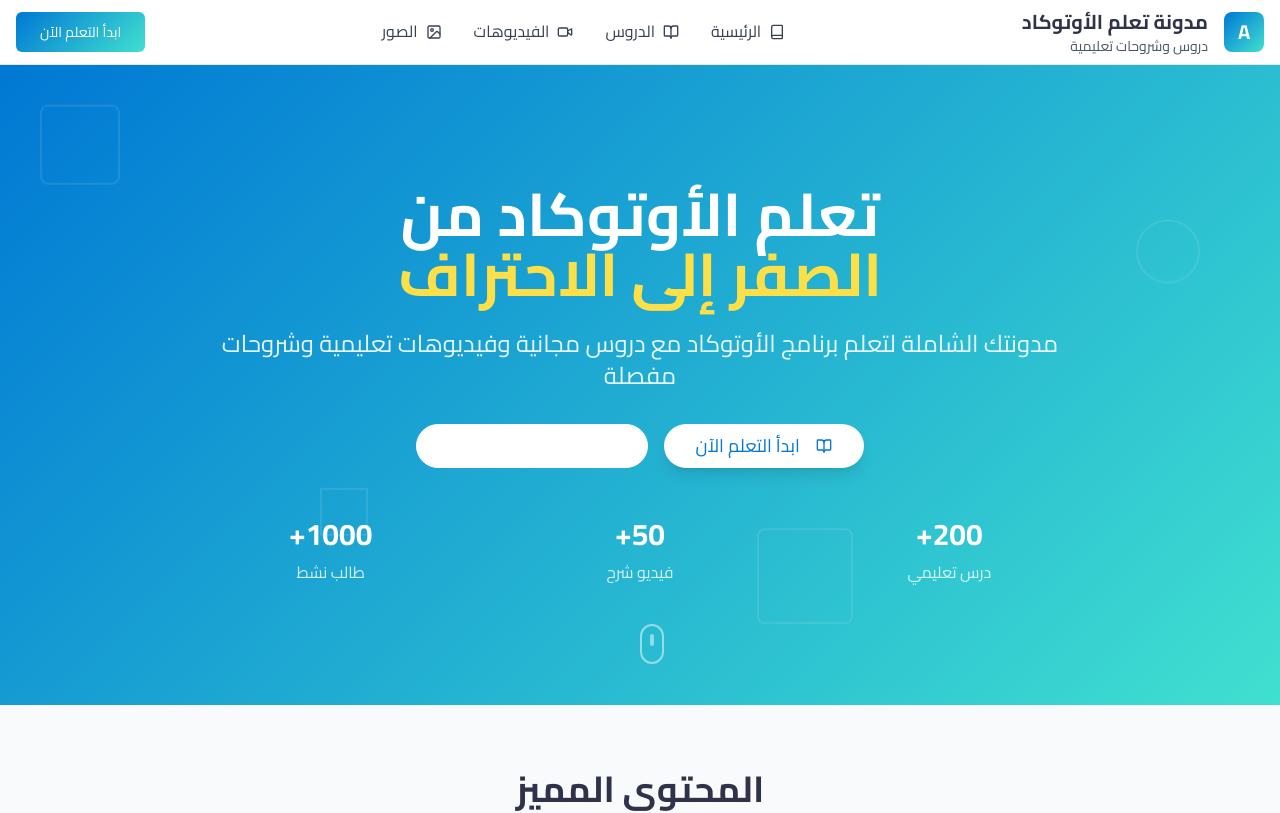
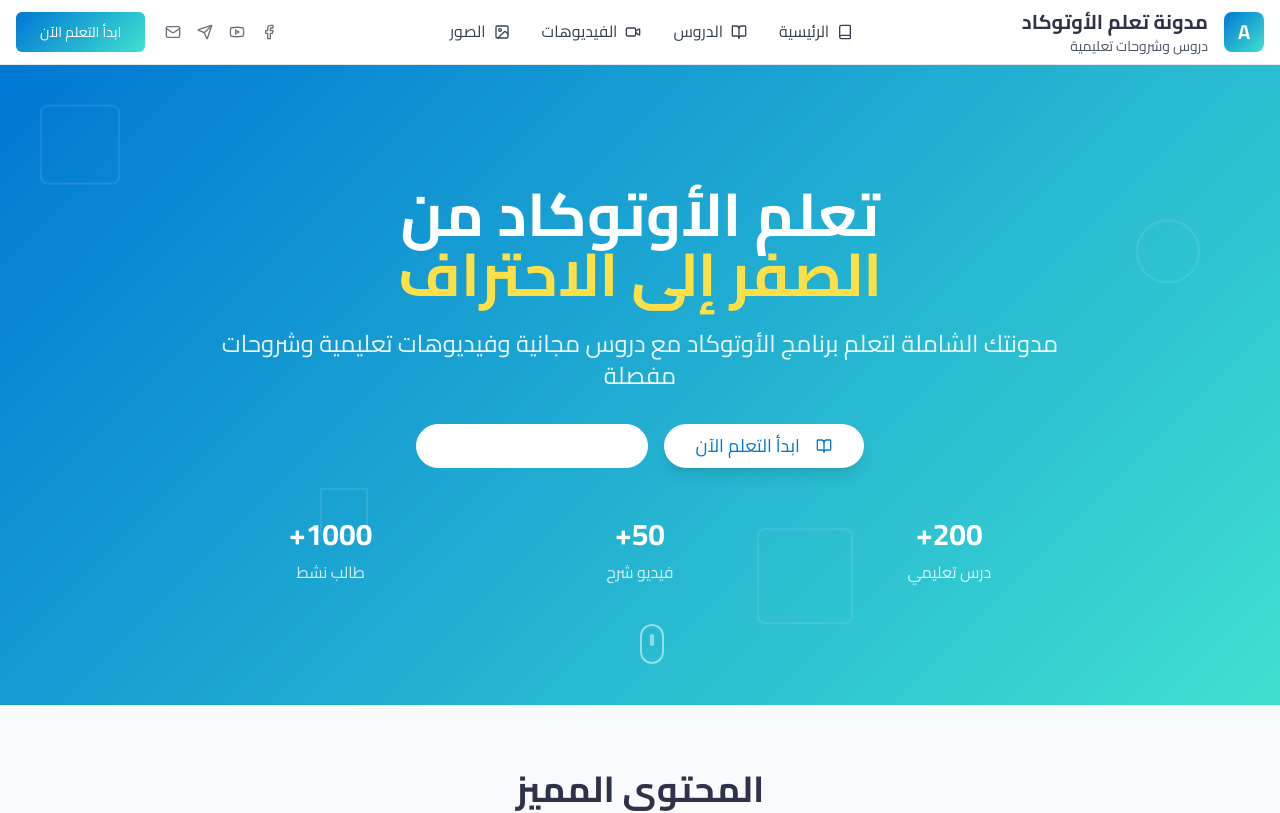
Before and after one commit to engkhaledalzagri/autocad-tutorials, a React (Vite) app: page / in a window 1280 px wide. Shown: the top 813 px of the page. Built offline with nearby package versions, Linux system fonts and the light colour scheme.

Commit message:
Add contact information
Add email, Facebook, Telegram, and YouTube links to the website's contact information.

```diff
--- a/src/components/Footer.tsx
+++ b/src/components/Footer.tsx
@@ -1,5 +1,5 @@
 
-import { BookOpen, Video, Image, Mail, Facebook, Twitter, Youtube, Instagram } from 'lucide-react';
+import { BookOpen, Video, Image, Mail, Facebook, Twitter, Youtube, Instagram, Send } from 'lucide-react';
 
 const Footer = () => {
   const currentYear = new Date().getFullYear();
@@ -29,10 +29,10 @@ const Footer = () => {
   };
 
   const socialLinks = [
-    { name: "Facebook", icon: Facebook, href: "#", color: "hover:text-blue-600" },
-    { name: "Twitter", icon: Twitter, href: "#", color: "hover:text-blue-400" },
-    { name: "YouTube", icon: Youtube, href: "#", color: "hover:text-red-600" },
-    { name: "Instagram", icon: Instagram, href: "#", color: "hover:text-pink-600" }
+    { name: "Facebook", icon: Facebook, href: "https://www.facebook.com/Eng.Khaled.Alzagri", color: "hover:text-blue-600" },
+    { name: "YouTube", icon: Youtube, href: "https://www.youtube.com/@Eng.KhaledAl-Zagri", color: "hover:text-red-600" },
+    { name: "Telegram", icon: Send, href: "https://t.me/K0H1A2L3E4D5", color: "hover:text-blue-500" },
+    { name: "Email", icon: Mail, href: "mailto:engkhaledalzagri2019@gmail.com", color: "hover:text-green-600" }
   ];
 
   return (
@@ -53,12 +53,24 @@ const Footer = () => {
               مدونتك الشاملة لتعلم برنامج الأوتوكاد من الصفر إلى الاحتراف مع دروس مجانية وفيديوهات تعليمية وشروحات مفصلة.
             </p>
 
+            {/* Contact Info */}
+            <div className="mb-6 space-y-2">
+              <div className="flex items-center gap-2 text-sm text-gray-300">
+                <Mail className="w-4 h-4 text-autocad-blue" />
+                <a href="mailto:engkhaledalzagri2019@gmail.com" className="hover:text-white transition-colors">
+                  engkhaledalzagri2019@gmail.com
+                </a>
+              </div>
+            </div>
+
             {/* Social Links */}
             <div className="flex space-x-4 space-x-reverse">
               {socialLinks.map((social) => (
                 <a
                   key={social.name}
                   href={social.href}
+                  target="_blank"
+                  rel="noopener noreferrer"
                   className={`text-gray-400 ${social.color} transition-colors p-2 hover:bg-white/10 rounded-lg`}
                   aria-label={social.name}
                 >
--- a/src/components/Header.tsx
+++ b/src/components/Header.tsx
@@ -1,7 +1,7 @@
 
 import { useState } from 'react';
 import { Button } from '@/components/ui/button';
-import { Book, BookOpen, Video, Image } from 'lucide-react';
+import { Book, BookOpen, Video, Image, Mail, Facebook, Youtube, Send } from 'lucide-react';
 
 const Header = () => {
   const [isMenuOpen, setIsMenuOpen] = useState(false);
@@ -11,6 +11,13 @@ const Header = () => {
     { name: 'الدروس', href: '#tutorials', icon: BookOpen },
     { name: 'الفيديوهات', href: '#videos', icon: Video },
     { name: 'الصور', href: '#images', icon: Image },
+  ];
+
+  const socialLinks = [
+    { name: "Facebook", icon: Facebook, href: "https://www.facebook.com/Eng.Khaled.Alzagri", color: "hover:text-blue-600" },
+    { name: "YouTube", icon: Youtube, href: "https://www.youtube.com/@Eng.KhaledAl-Zagri", color: "hover:text-red-600" },
+    { name: "Telegram", icon: Send, href: "https://t.me/K0H1A2L3E4D5", color: "hover:text-blue-500" },
+    { name: "Email", icon: Mail, href: "mailto:engkhaledalzagri2019@gmail.com", color: "hover:text-green-600" }
   ];
 
   return (
@@ -44,8 +51,25 @@ const Header = () => {
             ))}
           </nav>
 
-          {/* CTA Button */}
-          <div className="hidden md:block">
+          {/* Social Links & CTA */}
+          <div className="hidden md:flex items-center space-x-4 space-x-reverse">
+            {/* Social Icons */}
+            <div className="flex space-x-2 space-x-reverse">
+              {socialLinks.map((social) => (
+                <a
+                  key={social.name}
+                  href={social.href}
+                  target="_blank"
+                  rel="noopener noreferrer"
+                  className={`text-gray-500 ${social.color} transition-colors p-1 hover:bg-gray-100 rounded`}
+                  aria-label={social.name}
+                >
+                  <social.icon className="w-4 h-4" />
+                </a>
+              ))}
+            </div>
+
+            {/* CTA Button */}
             <Button className="bg-hero-gradient hover:opacity-90 text-white font-cairo px-6">
               ابدأ التعلم الآن
             </Button>
@@ -79,6 +103,23 @@ const Header = () => {
                   <span>{item.name}</span>
                 </a>
               ))}
+
+              {/* Mobile Social Links */}
+              <div className="flex space-x-4 space-x-reverse justify-center py-2">
+                {socialLinks.map((social) => (
+                  <a
+                    key={social.name}
+                    href={social.href}
+                    target="_blank"
+                    rel="noopener noreferrer"
+                    className={`text-gray-500 ${social.color} transition-colors p-2 hover:bg-gray-100 rounded-lg`}
+                    aria-label={social.name}
+                  >
+                    <social.icon className="w-5 h-5" />
+                  </a>
+                ))}
+              </div>
+
               <Button className="bg-hero-gradient hover:opacity-90 text-white font-cairo mt-4">
                 ابدأ التعلم الآن
               </Button>
```
